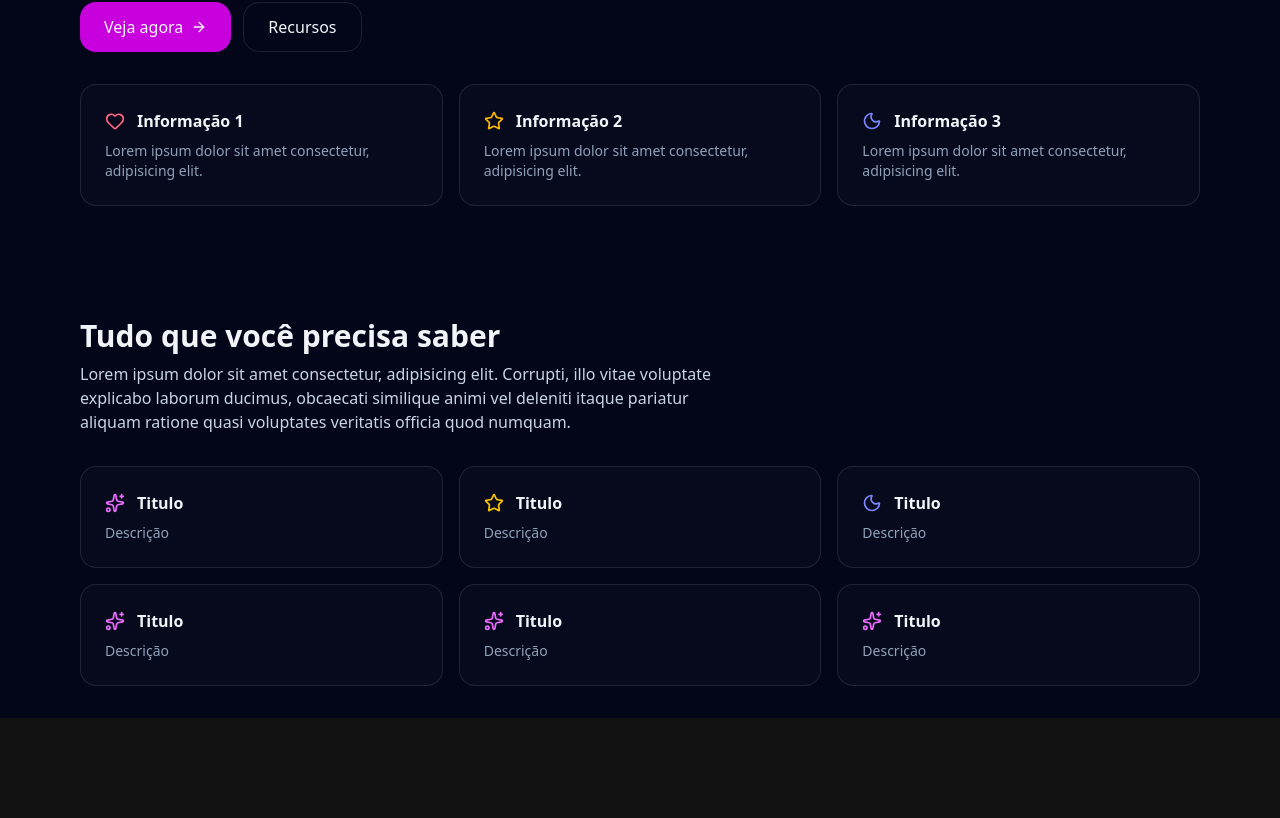
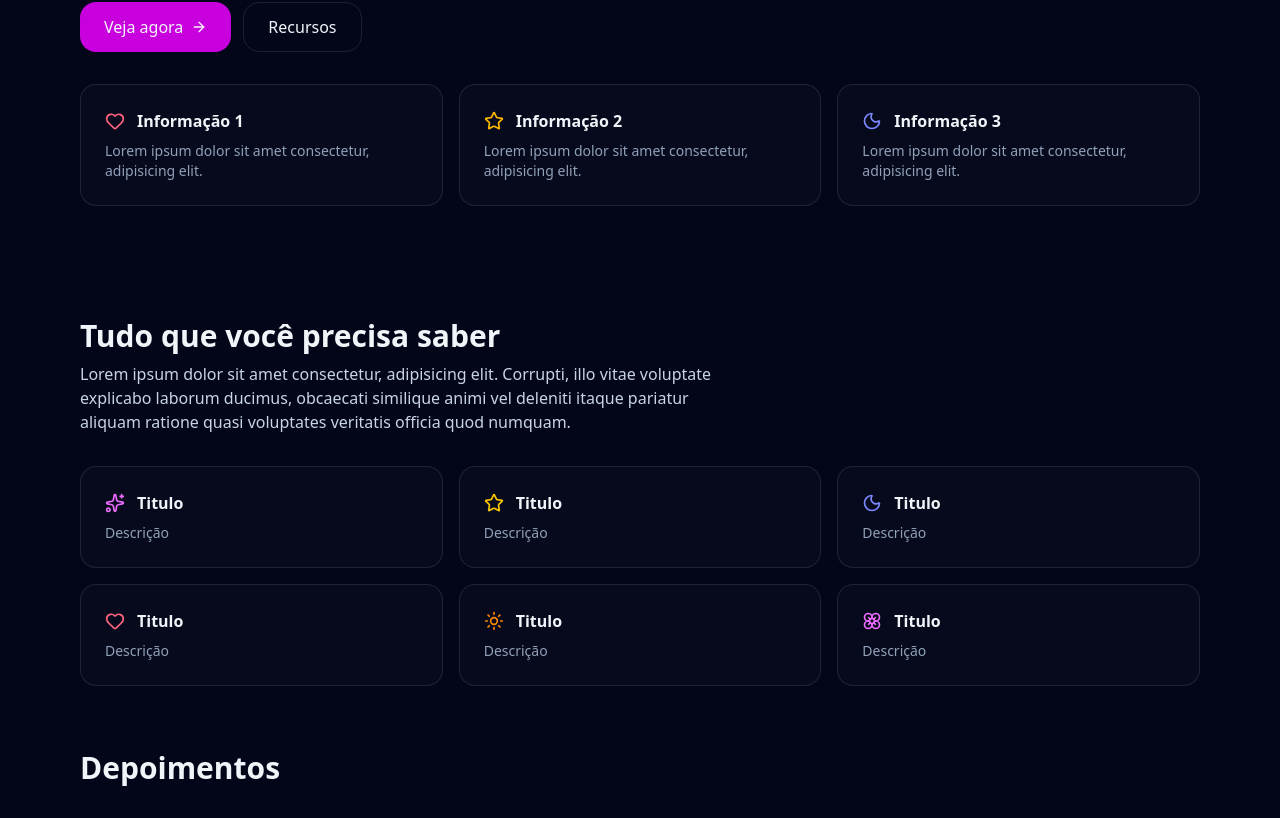
Before and after one commit to Gioomoraes/projeto-site, a React (Vite) app: page / in a window 1280 px wide. Shown: the part 381-1199 px from the top of the page. Before the commit the page ends 1099 px from the top, so only its background shows below. Built offline with nearby package versions, Linux system fonts and the light colour scheme.

Commit message:
feat: add testimonials section

```diff
--- a/src/App.jsx
+++ b/src/App.jsx
@@ -11,6 +11,8 @@ import {
   Moon,
   Heart,
   Sparkles,
+  Sun,
+  Flower,
 } from "lucide-react";
 import { a, div } from "framer-motion/client";
 
@@ -183,17 +185,17 @@ function App() {
             {
               title: "Titulo",
               desc: "Descrição",
-              icon: <Sparkles className="size-5 text-fuchsia-400" />,
+              icon: <Heart className="size-5 text-rose-400" />,
             },
             {
               title: "Titulo",
               desc: "Descrição",
-              icon: <Sparkles className="size-5 text-fuchsia-400" />,
+              icon: <Sun className="size-5 text-orange-400" />,
             },
             {
               title: "Titulo",
               desc: "Descrição",
-              icon: <Sparkles className="size-5 text-fuchsia-400" />,
+              icon: <Flower className="size-5 text-fuchsia-400" />,
             },
           ].map((feature) => (
             <div
@@ -209,6 +211,10 @@ function App() {
           ))}
         </div>
       </section>
+      <section id="testimonials" className="mx-auto max-w-6xl px-4 py-8">
+        <h2 className="text-3xl font-bold">Depoimentos</h2>
+
+      </section>
     </div>
   );
 }
```
